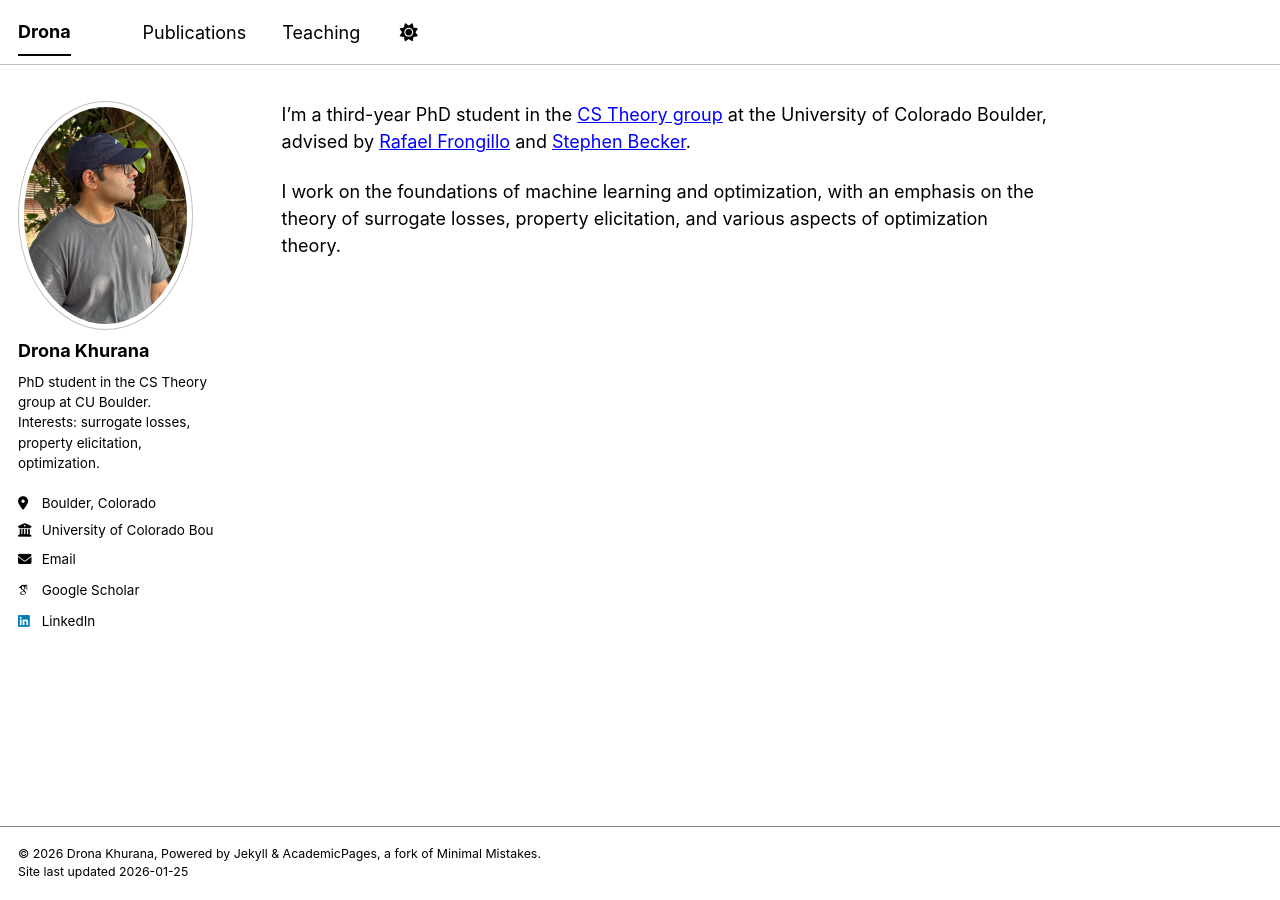
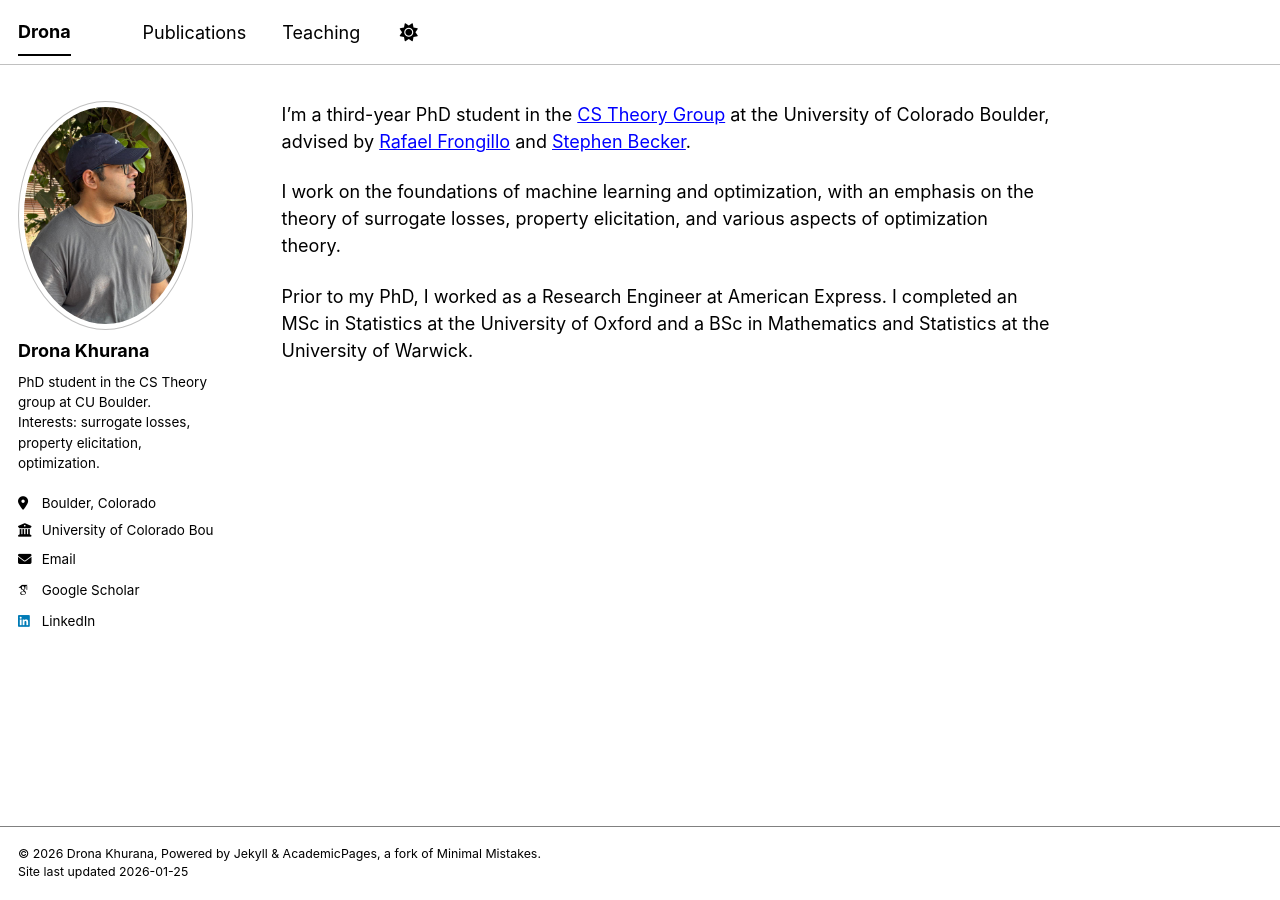
Before and after one commit to dronakhurana/dronakhurana.github.io, a Jekyll site: the page built from index.md, in a window 1280 px wide. Built offline with Jekyll 4.4.1, drawn with Linux system fonts in a browser that asks for light colours; some web fonts are replaced; a script bundle is joined from its source files by our own code; library files that are not in the unit come from our copies.

Commit message:
Update index.md

```diff
--- a/index.md
+++ b/index.md
@@ -3,6 +3,8 @@
 author_profile: true
 ---
 
-I’m a third-year PhD student in the [CS Theory group](https://www.colorado.edu/cs-theory/) at the University of Colorado Boulder, advised by [Rafael Frongillo](https://raf.prof/) and [Stephen Becker](https://amath.colorado.edu/faculty/becker/?_gl=1*1630egp*_gcl_au*MTY0NzEzNjgyOC4xNzY3Njk4MDYz*_ga*MTEyMDI4MzMuMTcwNTU4NTkzOQ..*_ga_PTLN4XTG87*czE3NjkzMDA3ODgkbzQkZzAkdDE3NjkzMDA3ODgkajYwJGwwJGgxMjk5NDE1MDg0).
+I’m a third-year PhD student in the [CS Theory Group](https://www.colorado.edu/cs-theory/) at the University of Colorado Boulder, advised by [Rafael Frongillo](https://raf.prof/) and [Stephen Becker](https://amath.colorado.edu/faculty/becker/?_gl=1*1630egp*_gcl_au*MTY0NzEzNjgyOC4xNzY3Njk4MDYz*_ga*MTEyMDI4MzMuMTcwNTU4NTkzOQ..*_ga_PTLN4XTG87*czE3NjkzMDA3ODgkbzQkZzAkdDE3NjkzMDA3ODgkajYwJGwwJGgxMjk5NDE1MDg0).
 
 I work on the foundations of machine learning and optimization, with an emphasis on the theory of surrogate losses, property elicitation, and various aspects of optimization theory.
+
+Prior to my PhD, I worked as a Research Engineer at American Express. I completed an MSc in Statistics at the University of Oxford and a BSc in Mathematics and Statistics at the University of Warwick.
```
